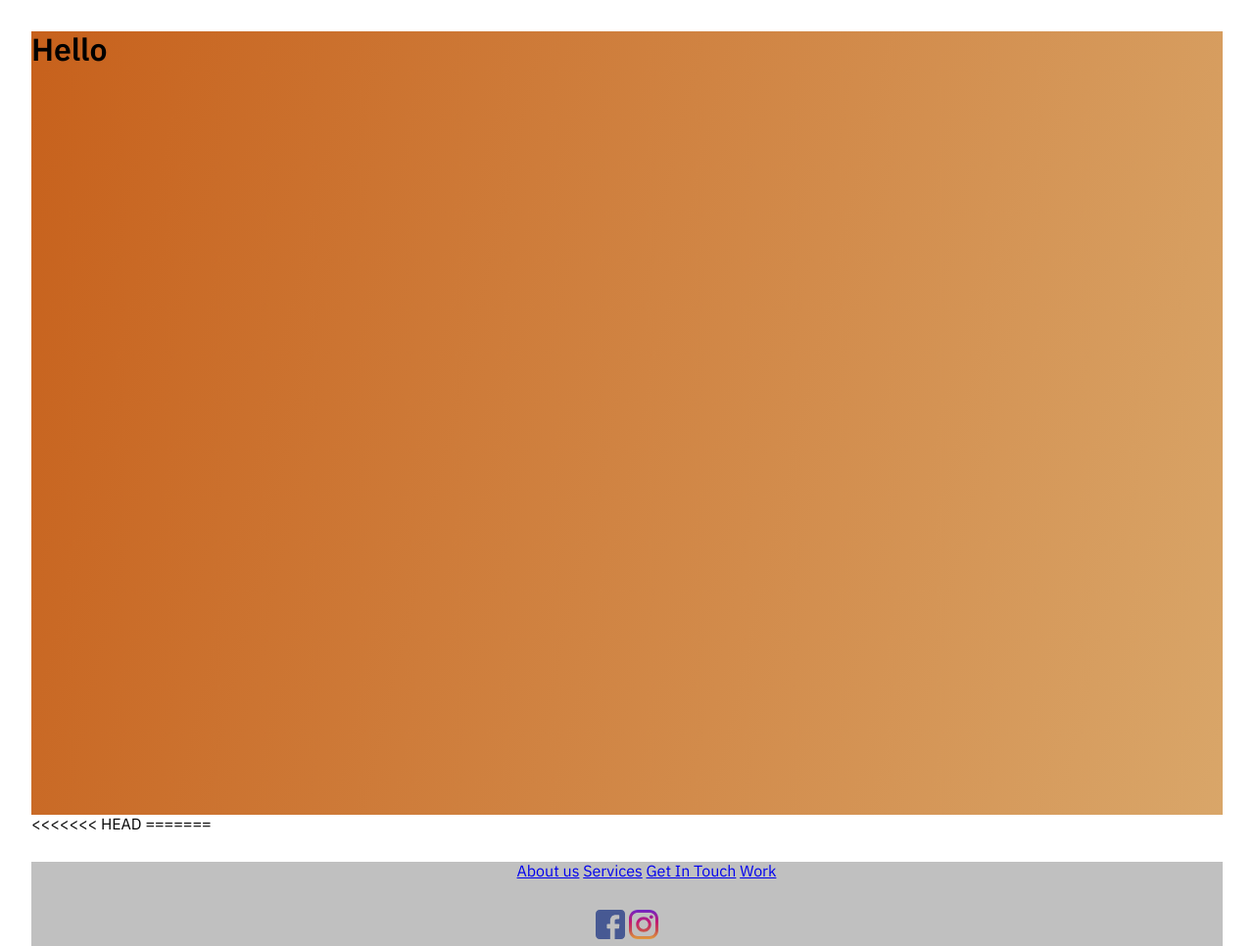
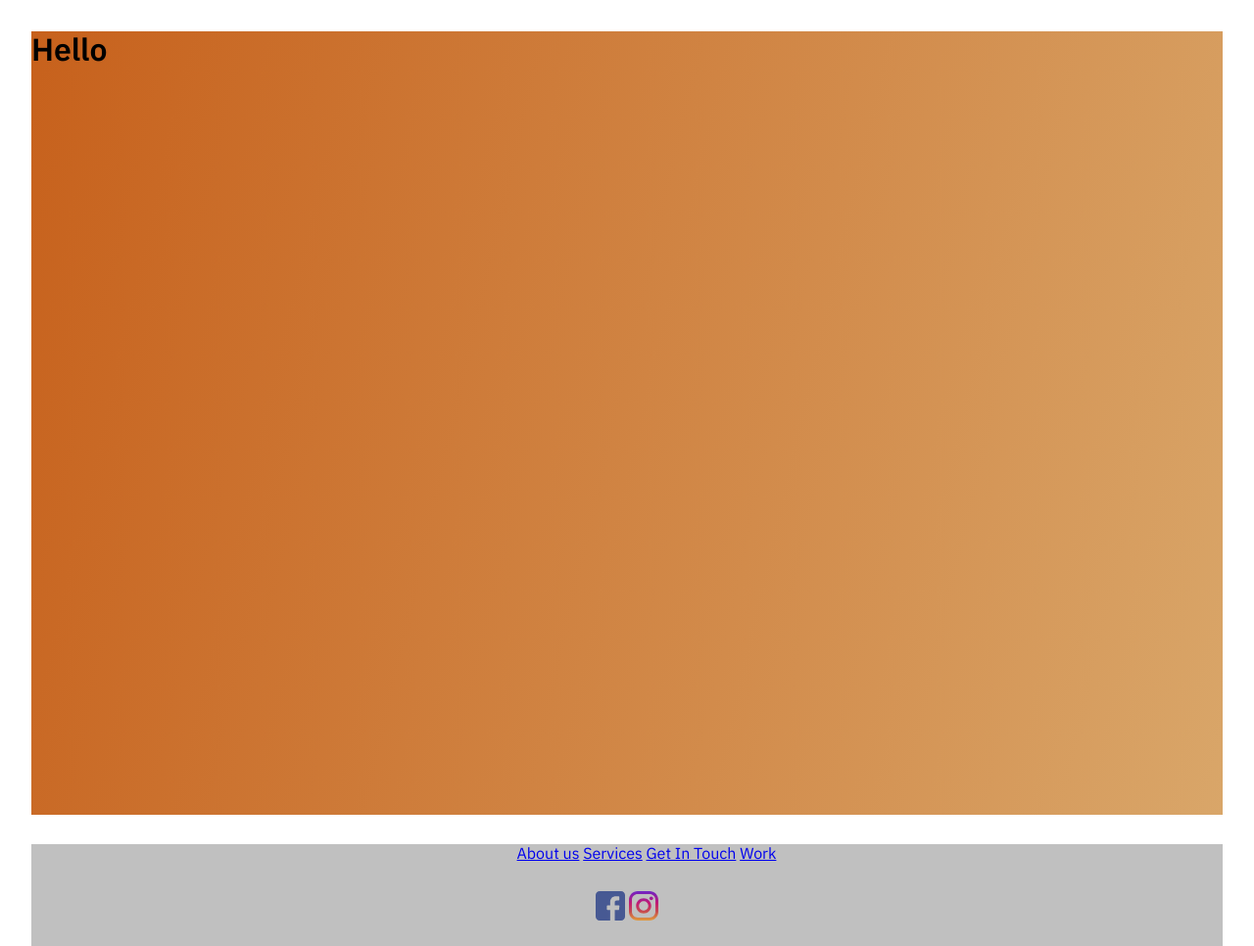
Before and after one commit to Debug-Studios/ChaseRudraWeb, a website built with Parcel: page index.html in a window 1280 px wide. Shown: the top 966 px of the page at 98% size. Built offline with nearby package versions, Linux system fonts and the light colour scheme.

Commit message:
Renamed Images to images as per unix fs convention

```diff
--- a/index.html
+++ b/index.html
@@ -13,9 +13,6 @@
       <header class="landing"><h1>Hello</h1></header>
     </main>
 
-<<<<<<< HEAD
-
-=======
     <footer class="footer">
       <ul class="footer_list">
         <a href="#">About us</a>
@@ -23,9 +20,13 @@
         <a href="#">Get In Touch</a>
         <a href="#">Work</a>
       </ul>
-      <a href="https://www.facebook.com/CHASERUDRA/"><img class="Icons" src="/Images/facebook.svg" alt="Facebook logo"></a>
-      <a href="https://instagram.com/chaserudra?utm_source=ig_profile_share&igshid=yjcsv1jcyvbs"><img class="Icons" src="/Images/instagram.svg" alt="Instagram logo"></a>
+      <a href="https://www.facebook.com/CHASERUDRA/"
+        ><img class="Icons" src="/images/facebook.svg" alt="Facebook logo"
+      /></a>
+      <a
+        href="https://instagram.com/chaserudra?utm_source=ig_profile_share&igshid=yjcsv1jcyvbs"
+        ><img class="Icons" src="/images/instagram.svg" alt="Instagram logo"
+      /></a>
     </footer>
->>>>>>> 146e9a5fe0fdb0ba497f082aec196c6b8b39817a
   </body>
 </html>
```
Also changed, not shown: images/facebook.svg (renamed from Images/facebook.svg), images/instagram.svg (renamed from Images/instagram.svg).
